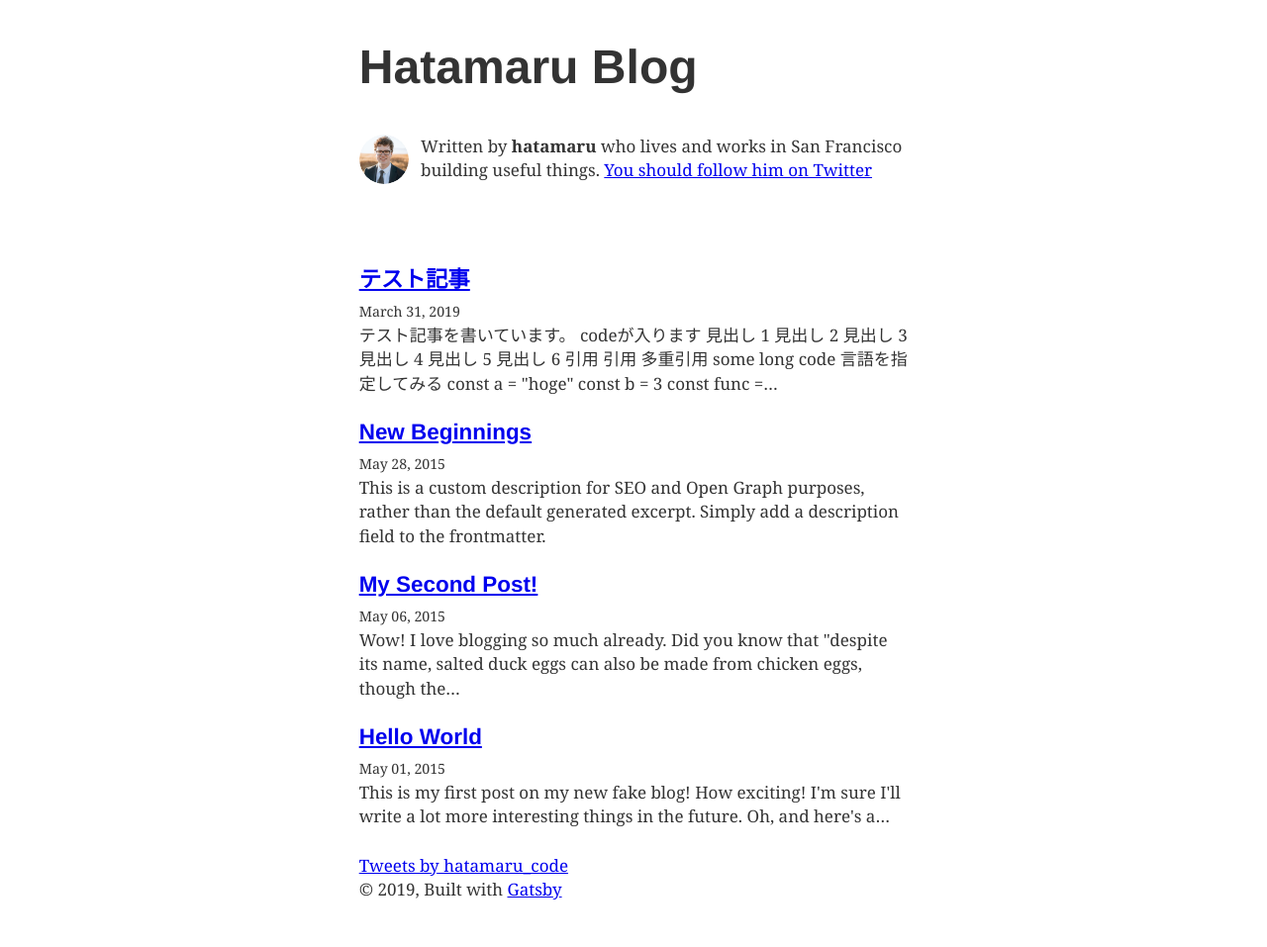
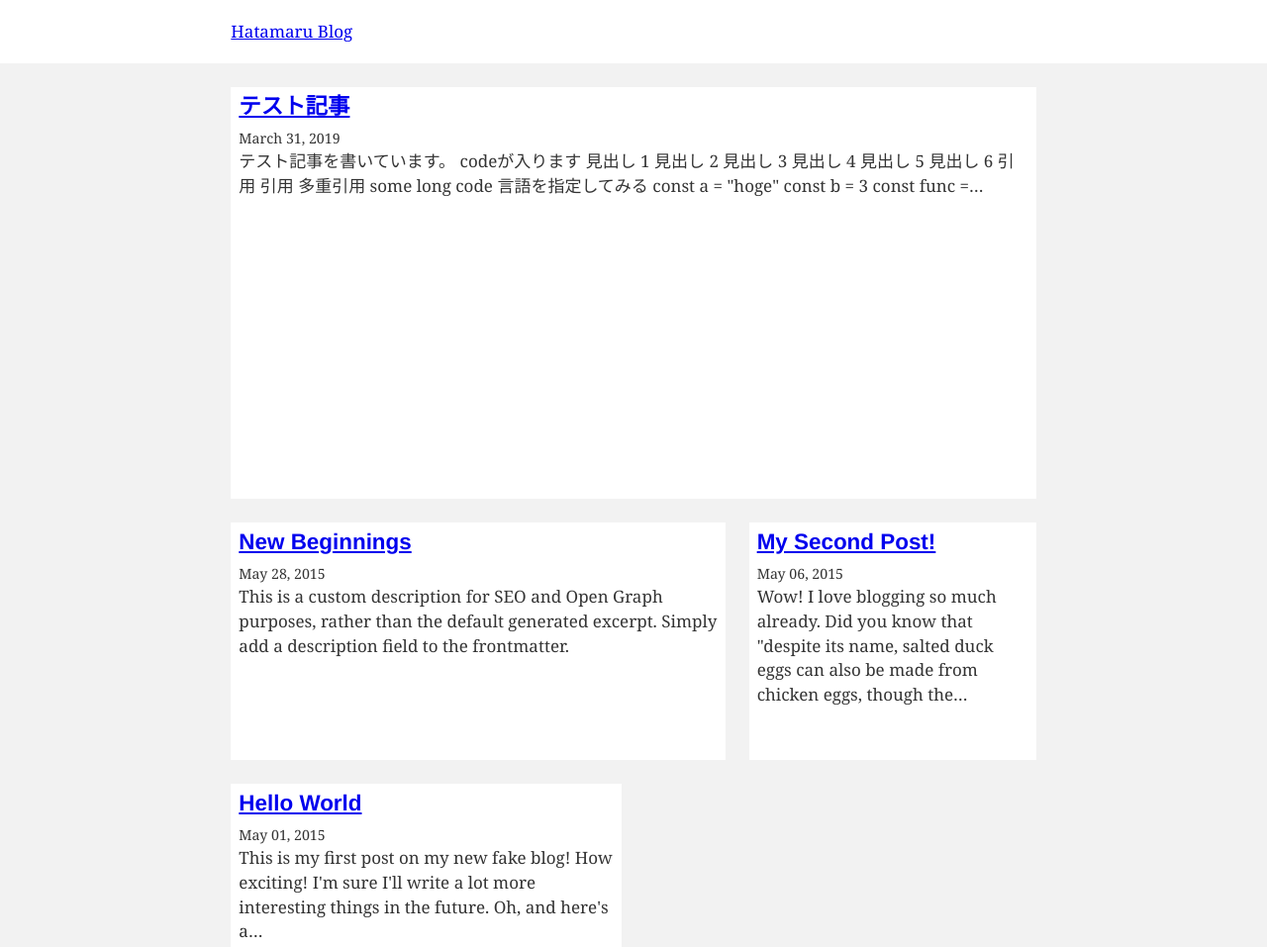
Before and after one commit to hatamaru/blog, a Gatsby site: page / in a window 1280 px wide. Shown: the top 957 px of the page at 99% size. Built offline with nearby package versions, Linux system fonts and the light colour scheme; Gatsby itself is replaced by a stand-in of ours; some packages are replaced by stand-ins of ours.

Commit message:
show articles

```diff
--- a/src/components/article.js
+++ b/src/components/article.js
@@ -2,6 +2,8 @@ import React from "react"
 import styled from "styled-components"
 
 const Article = styled.div`
+  background-color: white;
+  padding: 8px;
   grid-row: span 4;
   :nth-child(even) {
     grid-column: 3 / span 4;
@@ -61,6 +63,6 @@ const Article = styled.div`
 `
 
 export default props => {
-  const { chirdren } = props
-  return <Article {...props}>{chirdren}</Article>
+  const { children } = props
+  return <Article {...props}>{children}</Article>
 }
--- a/src/components/grid.js
+++ b/src/components/grid.js
@@ -9,14 +9,14 @@ import styled from "styled-components"
 //   // 960 - pc
 // }
 
-const GridWrap = styled.div`
-  margin: 16px 24px;
+const MainWrap = styled.div`
+  padding: 24px 24px;
   @media (max-width: 600px) {
-    margin: 16px 0px;
+    padding: 16px 0px;
   }
 `
 
-const Grid = styled.div`
+export const Grid = styled.div`
   display: grid;
   grid: auto-flow 64px / repeat(12, 1fr);
   margin: 0 auto;
@@ -32,7 +32,7 @@ const Grid = styled.div`
 `
 
 export default ({ children }) => (
-  <GridWrap>
+  <MainWrap>
     <Grid>{children}</Grid>
-  </GridWrap>
+  </MainWrap>
 )
--- /dev/null
+++ b/src/components/header.js
@@ -0,0 +1,34 @@
+import React from "react"
+import styled from "styled-components"
+import { Link } from "gatsby"
+import { Grid } from "./grid"
+
+const Title = styled(Link)`
+  align-self: center;
+  grid-column: 3 / span 2;
+  @media (max-width: 960px) {
+    grid-column: 1 / span 2;
+  }
+  @media (max-width: 600px) {
+    grid-column: span 2;
+  }
+`
+
+const HeaderWrap = styled.header`
+  width: 100%;
+  padding: 0 24px;
+  @media (max-width: 600px) {
+    padding: 0%;
+  }
+`
+
+export default props => {
+  const { title } = props
+  return (
+    <HeaderWrap>
+      <Grid>
+        <Title to="/">{title}</Title>
+      </Grid>
+    </HeaderWrap>
+  )
+}
--- a/src/components/layout.js
+++ b/src/components/layout.js
@@ -1,61 +1,22 @@
 import React from "react"
-import { Link } from "gatsby"
+// import { Link } from "gatsby"
 
-import { rhythm, scale } from "../utils/typography"
+// import { rhythm, scale } from "../utils/typography"
+import Header from "../components/header"
 
 class Layout extends React.Component {
   render() {
-    const { location, title, children } = this.props
-    const rootPath = `${__PATH_PREFIX__}/`
-
-    const headerLink = (
-      <Link
-        style={{
-          textDecoration: `none`,
-          color: `inherit`,
-        }}
-        to={`/`}
-      >
-        {title}
-      </Link>
-    )
-    const header =
-      location.pathname === rootPath ? (
-        <h1
-          style={{
-            ...scale(1.5),
-            marginBottom: rhythm(1.5),
-            marginTop: 0,
-          }}
-        >
-          {headerLink}
-        </h1>
-      ) : (
-        <h3
-          style={{
-            marginTop: 0,
-          }}
-        >
-          {headerLink}
-        </h3>
-      )
+    const { title, children } = this.props
     return (
-      <div
-        style={{
-          marginLeft: `auto`,
-          marginRight: `auto`,
-          maxWidth: rhythm(24),
-          padding: `${rhythm(1.5)} ${rhythm(3 / 4)}`,
-        }}
-      >
-        <header>{header}</header>
-        <main>{children}</main>
+      <>
+        <Header title={title} />
+        <main style={{ backgroundColor: "#F2F2F2" }}>{children}</main>
         <footer>
           © {new Date().getFullYear()}, Built with
           {` `}
           <a href="https://www.gatsbyjs.org">Gatsby</a>
         </footer>
-      </div>
+      </>
     )
   }
 }
--- a/src/pages/index.js
+++ b/src/pages/index.js
@@ -1,10 +1,13 @@
 import React from "react"
 import { Link, graphql } from "gatsby"
 
-import Bio from "../components/bio"
+// import Bio from "../components/bio"
 import Layout from "../components/layout"
 import SEO from "../components/seo"
 import { rhythm } from "../utils/typography"
+
+import Grid from "../components/grid"
+import Article from "../components/article"
 
 import Twitter from "../components/twitter"
 
@@ -20,11 +23,12 @@ class BlogIndex extends React.Component {
           title="All posts"
           keywords={[`blog`, `gatsby`, `javascript`, `react`]}
         />
-        <Bio />
+
+        <Grid>
           {posts.map(({ node }) => {
             const title = node.frontmatter.title || node.fields.slug
             return (
-            <div key={node.fields.slug}>
+              <Article key={node.fields.slug}>
                 <h3
                   style={{
                     marginBottom: rhythm(1 / 4),
@@ -40,9 +44,10 @@ class BlogIndex extends React.Component {
                     __html: node.frontmatter.description || node.excerpt,
                   }}
                 />
-            </div>
+              </Article>
             )
           })}
+        </Grid>
         <Twitter />
       </Layout>
     )
```
Lines whose indentation alone changed are shown as unchanged.
